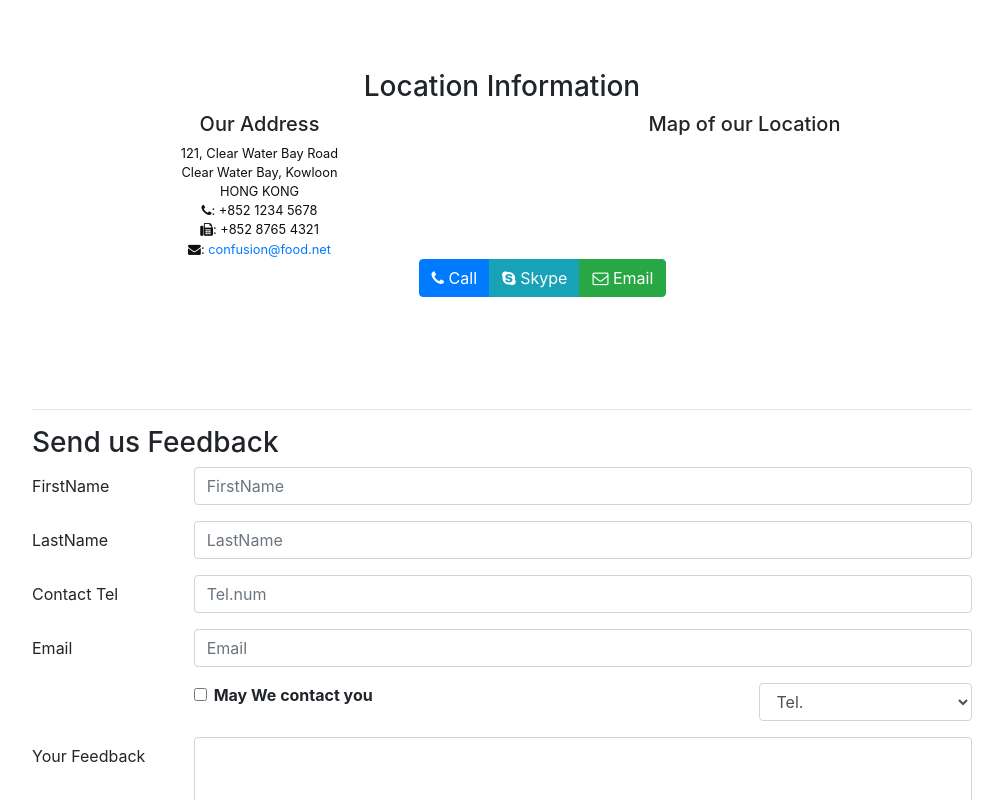
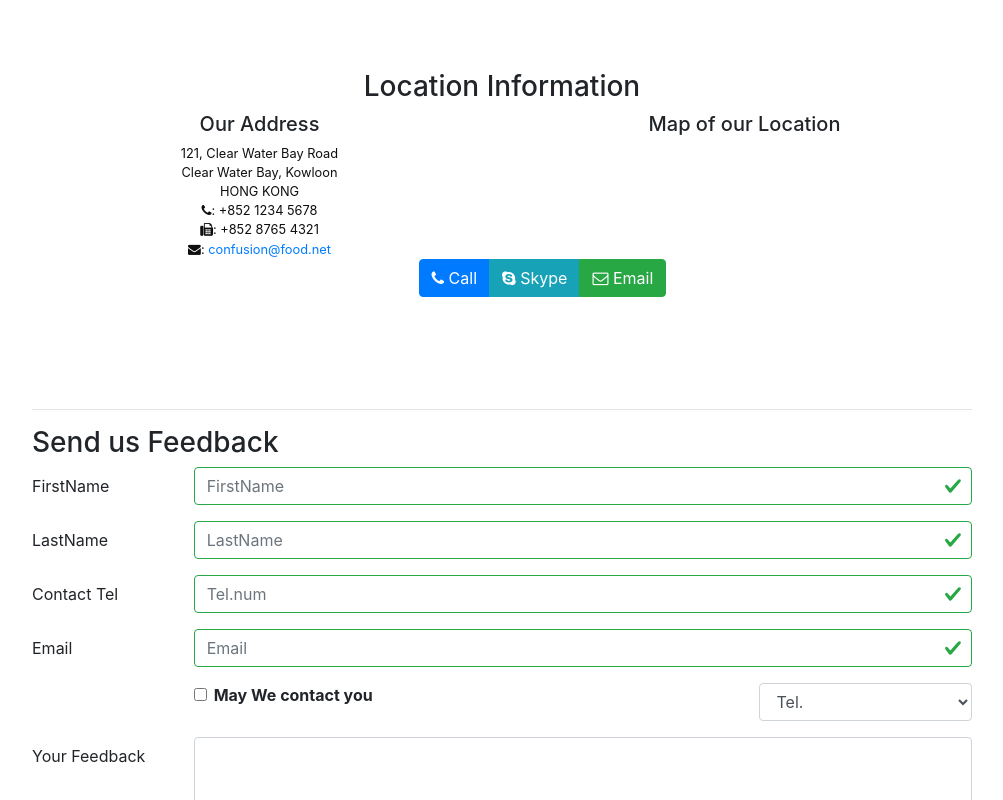
Before and after one commit to Someshz/confus, a React (Create React App) app: page /contactus in a window 1280 px wide. Shown: the part 332-1132 px from the top of the page, without its empty margins (138-1141 px from the left). Built offline with nearby package versions, Linux system fonts and the light colour scheme.

Commit message:
controlled form validation

```diff
--- a/src/components/ContactComponent.js
+++ b/src/components/ContactComponent.js
@@ -1,6 +1,6 @@
 import React,{Component} from 'react';
-import {Button,Form,FormGroup,Input,Label,Col} from 'reactstrap'
-import {Link} from 'react-router-dom';
+import {Button,Form,FormGroup,Input,Label,Col,FormFeedback} from 'reactstrap'
+//import {Link} from 'react-router-dom';
 
 class Contact extends Component
 {
@@ -16,11 +16,63 @@ class Contact extends Component
            agree:false,
            contactType:'',
            message:'',
+           touched:
+           {
+            firstname:false,
+            lastname:false,
+            telnum:false,
+            email:false,
+
+           }
 
        }
        this.handleSubmit=this.handleSubmit.bind(this);
        this.handleInputChange=this.handleInputChange.bind(this);
+       this.handleBlur=this.handleBlur.bind(this);
+    }
+    handleBlur=(field)=>(evt)=>
+    {
+        this.setState({
+            touched:{...this.state.touched,[field]:true}
+        });
 
+    }
+    validate(firstname,lastname,telnum,email)
+    {
+        const error=
+        {
+            firstname:'',
+            lastname:'',
+            telnum:'',
+            email:'',
+        }
+        if(this.state.touched.firstname && firstname.length<3)
+        {
+            error.firstname="length should be >=3"
+        }
+        else if(this.state.touched.firstname && firstname.length>10)
+        {
+            error.firstname="length should be <=10"
+        }
+        if(this.state.touched.lastname && lastname.length<3)
+        {
+            error.lastname="length should be >=3"
+        }
+        else if(this.state.touched.lastname && lastname.length>10)
+        {
+            error.lastname="length should be <=10"
+        }
+        const reg=/^\d+$/;
+        if(this.state.touched.telnum && !reg.test(telnum))
+        {
+            error.telnum="enter only number";
+        }
+        if(this.state.touched.email && email.split("").filter(x=>x==='@').length!==1)
+        {
+            error.email="invalid email";
+        }
+
+        return error;
     }
 
     handleInputChange =(event)=>
@@ -42,6 +94,7 @@ class Contact extends Component
         event.preventDefault();
     }
     render(){
+        const error=this.validate(this.state.firstname,this.state.lastname,this.state.telnum,this.state.email);
     return(
         <div className="container">
             <div className="row row-content">
@@ -84,25 +137,29 @@ class Contact extends Component
                         <FormGroup row >
                             <Label md={2} htmlfor="firstname">FirstName</Label>
                             <Col md={10}>
-                            <Input type="text"  onChange={this.handleInputChange} id="firstname" name="firstname" placeholder="FirstName" value={this.state.firstname} />
+                            <Input type="text" valid={error.firstname===''} invalid={error.firstname!==''} onBlur={this.handleBlur('firstname')} onChange={this.handleInputChange} id="firstname" name="firstname" placeholder="FirstName" value={this.state.firstname} />
+                            <FormFeedback>{error.firstname}   </FormFeedback>
                             </Col>
                         </FormGroup>
                         <FormGroup row>
                             <Label md={2} htmlfor="lastname">LastName</Label>
                             <Col md={10}>
-                            <Input type="text" onChange={this.handleInputChange} id="lastname" name="lastname" placeholder="LastName" value={this.state.lastname}/>
+                            <Input type="text" valid={error.lastname===''} invalid={error.lastname!==''}  onBlur={this.handleBlur('lastname')} onChange={this.handleInputChange} id="lastname" name="lastname" placeholder="LastName" value={this.state.lastname}/>
+                            <FormFeedback>{error.lastname}   </FormFeedback>
                             </Col>
                         </FormGroup>
                         <FormGroup row>
                             <Label md={2} htmlfor="telnum">Contact Tel</Label>
                             <Col md={10}>
-                            <Input type="tel"  onChange={this.handleInputChange} id="telnum" name="telnum" placeholder="Tel.num" value={this.state.telnum}/>
+                            <Input type="tel" valid={error.telnum===''} invalid={error.telnum!==''}  onBlur={this.handleBlur('telnum')} onChange={this.handleInputChange} id="telnum" name="telnum" placeholder="Tel.num" value={this.state.telnum}/>
+                            <FormFeedback>{error.telnum}   </FormFeedback>
                             </Col>
                         </FormGroup>
                         <FormGroup row>
                             <Label md={2} htmlfor="email">Email</Label>
                             <Col md={10}>
-                            <Input type="email" onChange={this.handleInputChange} id="email" name="email" placeholder="Email" value={this.state.email}/>
+                            <Input type="email" valid={error.email===''} invalid={error.email!==''}  onBlur={this.handleBlur('email')} onChange={this.handleInputChange} id="email" name="email" placeholder="Email" value={this.state.email}/>
+                            <FormFeedback>{error.email}   </FormFeedback>
                             </Col>
                         </FormGroup>
                         <FormGroup row>
--- a/src/components/HeaderComponent.js
+++ b/src/components/HeaderComponent.js
@@ -19,7 +19,6 @@ class Header extends Component
         console.log("somesh");
        this.setState(
            {
-
               isOpen: !this.state.isOpen
            });
     }
```
